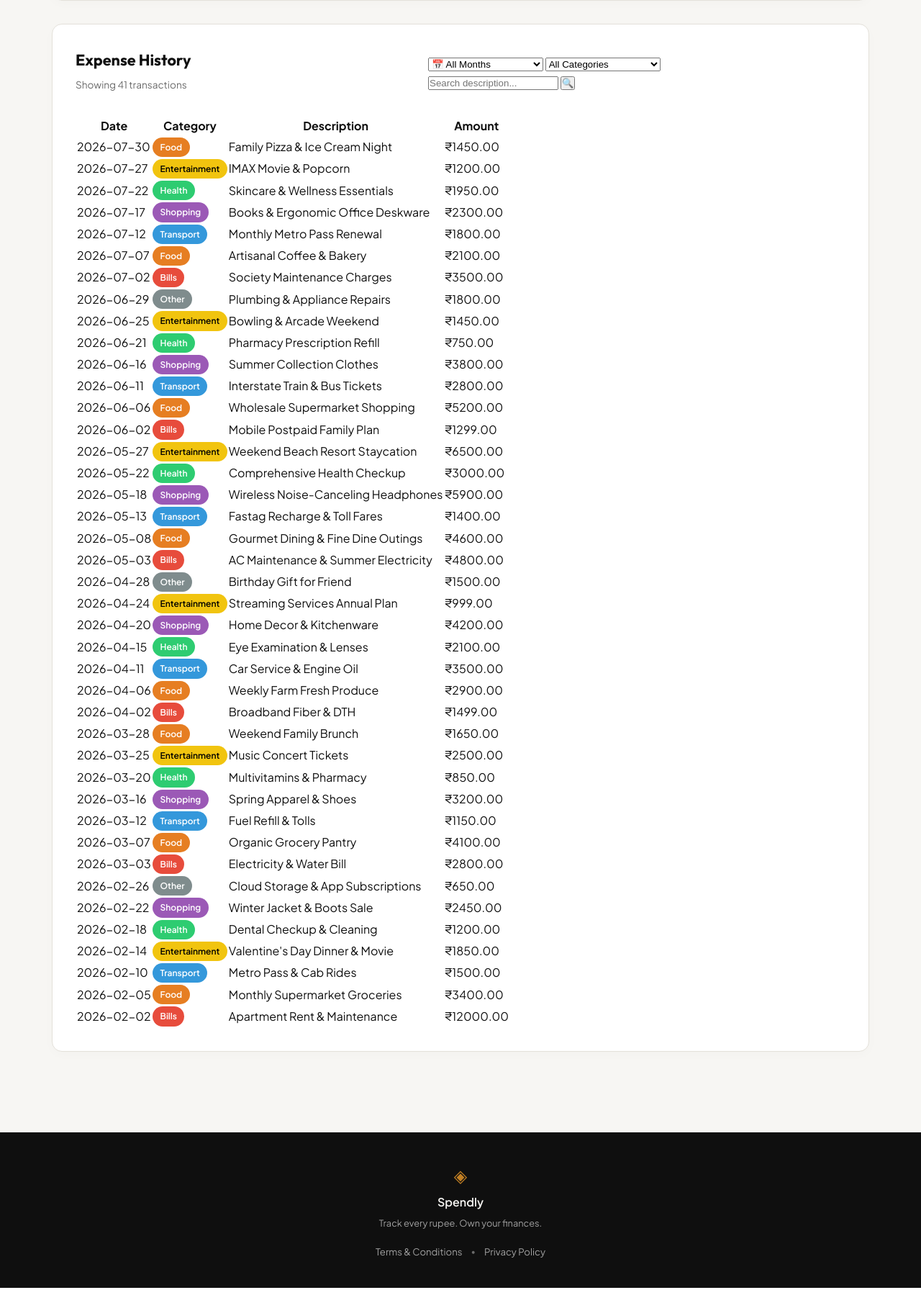
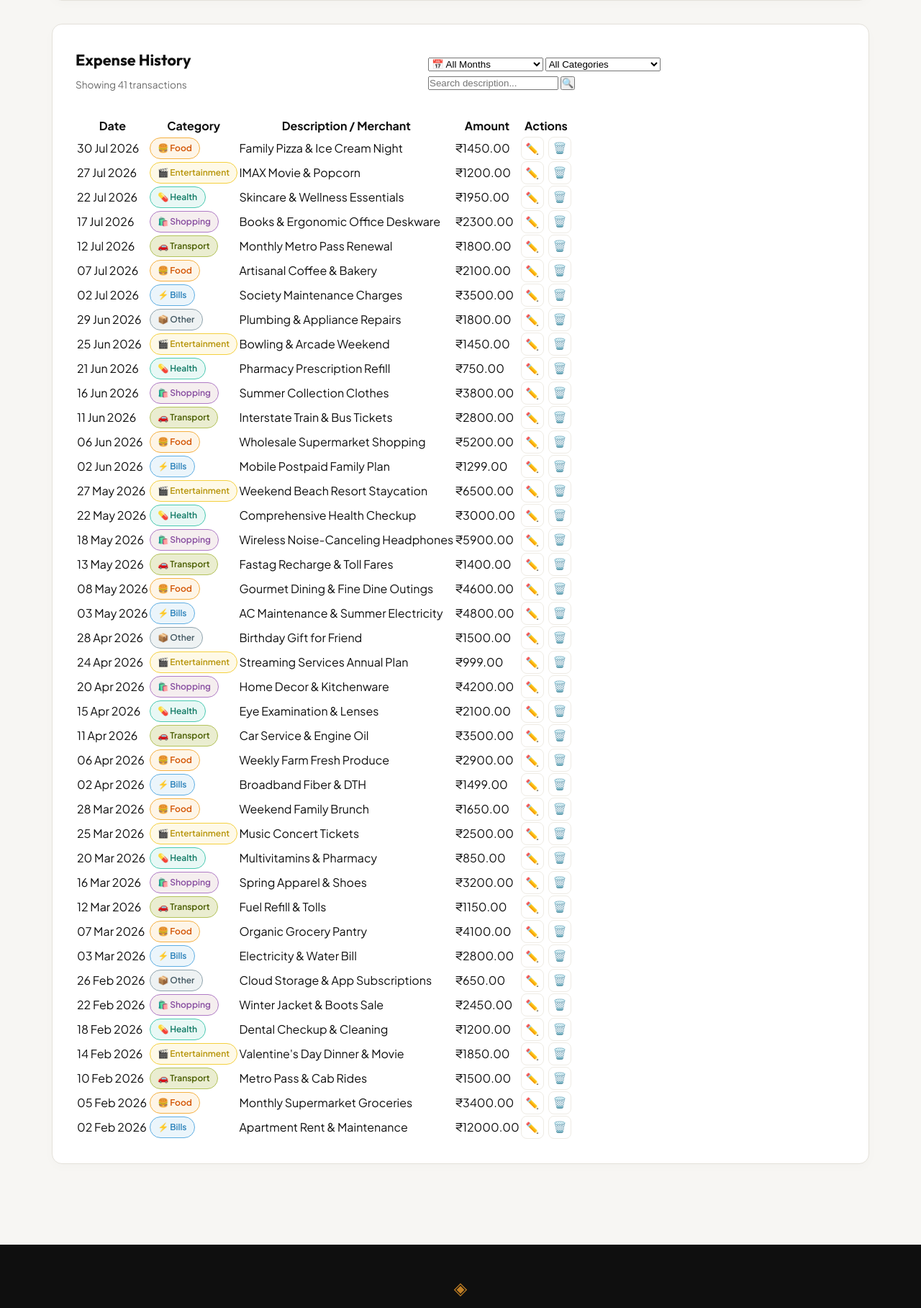
Before and after one commit to Mathedu-pandian/spendly-expense-tracker, a Flask app: page /dashboard?month=All&category=All in a window 1280 px wide. Shown: the part 904-2721 px from the top of the page at 72% size. Before the commit the page ends 2693 px from the top, so only its background shows below. Run offline with Flask 3, Linux system fonts and the light colour scheme; the visitor is signed in with stand-in values (Sample User, id 1); data comes from the database, SQL or seed files in the repository.

Commit message:
feat: implement inline Edit and Delete transaction actions with formatted dates and category badge icons

```diff
--- a/app.py
+++ b/app.py
@@ -7,7 +7,8 @@ from database.db import (
     init_db, seed_db, create_user, get_user_by_email, get_user_by_id,
     get_user_expenses, get_expense_summary, get_category_totals, add_expense_db,
     get_available_months, get_monthly_trends, get_monthly_analytics_summary,
-    get_inter_category_stats, get_user_budgets, set_user_budget, get_budget_performance
+    get_inter_category_stats, get_user_budgets, set_user_budget, get_budget_performance,
+    get_expense_by_id, update_expense_db, delete_expense_db
 )
 
 
@@ -217,16 +218,40 @@ def add_expense():
 # Placeholder routes — upcoming steps                                #
 # ------------------------------------------------------------------ #
 
-@app.route("/expenses/<int:id>/edit")
+@app.route("/expenses/<int:id>/edit", methods=["GET", "POST"])
 @login_required
 def edit_expense(id):
-    return "Edit expense — coming in Step 8"
+    expense = get_expense_by_id(id, g.user["id"])
+    if not expense:
+        return redirect(url_for("dashboard"))
+
+    if request.method == "POST":
+        try:
+            amount = float(request.form.get("amount", 0))
+        except ValueError:
+            amount = 0.0
+
+        category = request.form.get("category", "Other").strip()
+        expense_date = request.form.get("date", "").strip()
+        description = request.form.get("description", "").strip()
+
+        if amount <= 0:
+            return render_template("edit_expense.html", expense=expense, error="Please enter a valid positive amount.")
+
+        if not expense_date:
+            expense_date = dt_date.today().isoformat()
+
+        update_expense_db(id, g.user["id"], amount, category, expense_date, description)
+        return redirect(url_for("dashboard"))
+
+    return render_template("edit_expense.html", expense=expense)
 
 
-@app.route("/expenses/<int:id>/delete")
+@app.route("/expenses/<int:id>/delete", methods=["POST"])
 @login_required
 def delete_expense(id):
-    return "Delete expense — coming in Step 9"
+    delete_expense_db(id, g.user["id"])
+    return redirect(url_for("dashboard"))
 
 
 if __name__ == "__main__":
--- a/database/db.py
+++ b/database/db.py
@@ -67,6 +67,37 @@ def add_expense_db(user_id, amount, category, date, description):
     return expense_id
 
 
+def get_expense_by_id(expense_id, user_id):
+    """Fetches a single expense record by ID belonging to specific user."""
+    conn = get_db()
+    cursor = conn.cursor()
+    cursor.execute("SELECT * FROM expenses WHERE id = ? AND user_id = ?", (expense_id, user_id))
+    expense = cursor.fetchone()
+    conn.close()
+    return expense
+
+
+def update_expense_db(expense_id, user_id, amount, category, date, description):
+    """Updates an existing expense record in SQLite database."""
+    conn = get_db()
+    cursor = conn.cursor()
+    cursor.execute(
+        "UPDATE expenses SET amount = ?, category = ?, date = ?, description = ? WHERE id = ? AND user_id = ?",
+        (amount, category, date, description, expense_id, user_id)
+    )
+    conn.commit()
+    conn.close()
+
+
+def delete_expense_db(expense_id, user_id):
+    """Deletes an expense record from SQLite database."""
+    conn = get_db()
+    cursor = conn.cursor()
+    cursor.execute("DELETE FROM expenses WHERE id = ? AND user_id = ?", (expense_id, user_id))
+    conn.commit()
+    conn.close()
+
+
 def get_user_expenses(user_id, month=None, category=None, search=None, start_date=None, end_date=None):
     """Fetches expenses for a user with optional month, category, keyword, and date range filters."""
     conn = get_db()
@@ -99,8 +130,21 @@ def get_user_expenses(user_id, month=None, category=None, search=None, start_dat
     query += " ORDER BY date DESC, id DESC"
 
     cursor.execute(query, params)
-    expenses = cursor.fetchall()
+    rows = cursor.fetchall()
     conn.close()
+
+    # Format dates into human-readable strings e.g. "10 Aug 2026"
+    import datetime
+    expenses = []
+    for r in rows:
+        d_item = dict(r)
+        try:
+            dt_obj = datetime.datetime.strptime(d_item["date"], "%Y-%m-%d")
+            d_item["formatted_date"] = dt_obj.strftime("%d %b %Y")
+        except Exception:
+            d_item["formatted_date"] = d_item["date"]
+        expenses.append(d_item)
+
     return expenses
 
 
--- a/static/css/style.css
+++ b/static/css/style.css
@@ -1472,13 +1472,59 @@ a { color: inherit; text-decoration: none; }
 
 /* Category Colors */
 
-.cat-food, .cat-pill-food, .cat-fill-food { background: #e67e22; color: #ffffff; }
-.cat-bills, .cat-pill-bills, .cat-fill-bills { background: #e74c3c; color: #ffffff; }
-.cat-transport, .cat-pill-transport, .cat-fill-transport { background: #3498db; color: #ffffff; }
-.cat-health, .cat-pill-health, .cat-fill-health { background: #2ecc71; color: #ffffff; }
-.cat-shopping, .cat-pill-shopping, .cat-fill-shopping { background: #9b59b6; color: #ffffff; }
-.cat-entertainment, .cat-pill-entertainment, .cat-fill-entertainment { background: #f1c40f; color: #000000; }
-.cat-other, .cat-pill-other, .cat-fill-other { background: #7f8c8d; color: #ffffff; }
+.cat-food, .cat-pill-food, .cat-fill-food { background: #fef5e7; color: #d35400; border: 1px solid #f5b041; }
+.cat-bills, .cat-pill-bills, .cat-fill-bills { background: #ebf5fb; color: #2980b9; border: 1px solid #5dade2; }
+.cat-transport, .cat-pill-transport, .cat-fill-transport { background: #eaedd0; color: #4a5d00; border: 1px solid #b3c25a; }
+.cat-health, .cat-pill-health, .cat-fill-health { background: #e8f8f5; color: #117a65; border: 1px solid #48c9b0; }
+.cat-shopping, .cat-pill-shopping, .cat-fill-shopping { background: #f5eeef; color: #884ea0; border: 1px solid #af7ac5; }
+.cat-entertainment, .cat-pill-entertainment, .cat-fill-entertainment { background: #fef9e7; color: #b7950b; border: 1px solid #f4d03f; }
+.cat-other, .cat-pill-other, .cat-fill-other { background: #eef2f3; color: #455a64; border: 1px solid #90a4ae; }
+
+/* Table Action Buttons */
+
+.table-actions {
+    display: flex;
+    justify-content: center;
+    align-items: center;
+    gap: 0.4rem;
+}
+
+.btn-action-edit, .btn-action-delete {
+    display: inline-flex;
+    align-items: center;
+    justify-content: center;
+    width: 32px;
+    height: 32px;
+    border-radius: 8px;
+    font-size: 0.95rem;
+    border: 1px solid var(--border-soft);
+    background: #ffffff;
+    cursor: pointer;
+    transition: all 0.2s ease;
+    text-decoration: none;
+}
+
+.btn-action-edit:hover {
+    background: #ebf5fb;
+    border-color: #3498db;
+    transform: translateY(-1px);
+}
+
+.btn-action-delete {
+    color: #e74c3c;
+}
+
+.btn-action-delete:hover {
+    background: #fdecea;
+    border-color: #e74c3c;
+    transform: translateY(-1px);
+}
+
+.delete-form-inline {
+    display: inline-block;
+    margin: 0;
+    padding: 0;
+}
 
 .cat-name-badge {
     display: inline-block;
--- a/templates/dashboard.html
+++ b/templates/dashboard.html
@@ -186,21 +186,38 @@
                             <tr>
                                 <th>Date</th>
                                 <th>Category</th>
-                                <th>Description</th>
+                                <th>Description / Merchant</th>
                                 <th class="text-right">Amount</th>
+                                <th class="text-center">Actions</th>
                             </tr>
                         </thead>
                         <tbody>
                             {% for item in expenses %}
                             <tr>
-                                <td class="date-cell">{{ item.date }}</td>
+                                <td class="date-cell">{{ item.formatted_date or item.date }}</td>
                                 <td>
                                     <span class="cat-pill cat-pill-{{ item.category.lower() }}">
+                                        {% if item.category == 'Food' %}🍔
+                                        {% elif item.category == 'Bills' %}⚡
+                                        {% elif item.category == 'Transport' %}🚗
+                                        {% elif item.category == 'Health' %}💊
+                                        {% elif item.category == 'Shopping' %}🛍️
+                                        {% elif item.category == 'Entertainment' %}🎬
+                                        {% else %}📦
+                                        {% endif %}
                                         {{ item.category }}
                                     </span>
                                 </td>
                                 <td class="desc-cell">{{ item.description or '—' }}</td>
                                 <td class="amount-cell text-right">₹{{ "%.2f"|format(item.amount) }}</td>
+                                <td class="actions-cell text-center">
+                                    <div class="table-actions">
+                                        <a href="{{ url_for('edit_expense', id=item.id) }}" class="btn-action-edit" title="Edit Transaction">✏️</a>
+                                        <form method="POST" action="{{ url_for('delete_expense', id=item.id) }}" class="delete-form-inline" onsubmit="return confirm('Are you sure you want to delete this ₹{{ item.amount }} expense?');">
+                                            <button type="submit" class="btn-action-delete" title="Delete Transaction">🗑️</button>
+                                        </form>
+                                    </div>
+                                </td>
                             </tr>
                             {% endfor %}
                         </tbody>
```
Also changed, not shown: templates/edit_expense.html (added, +64 -0 lines).
